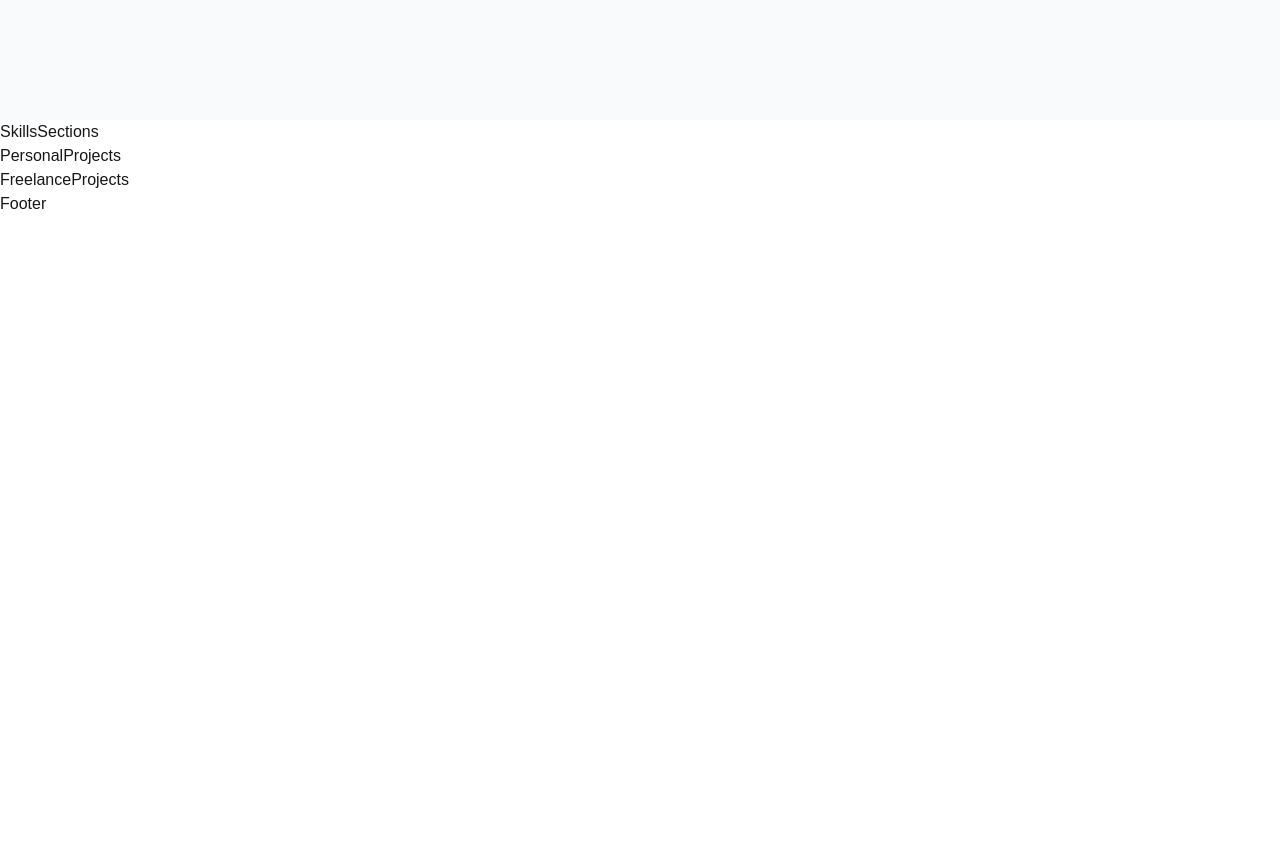
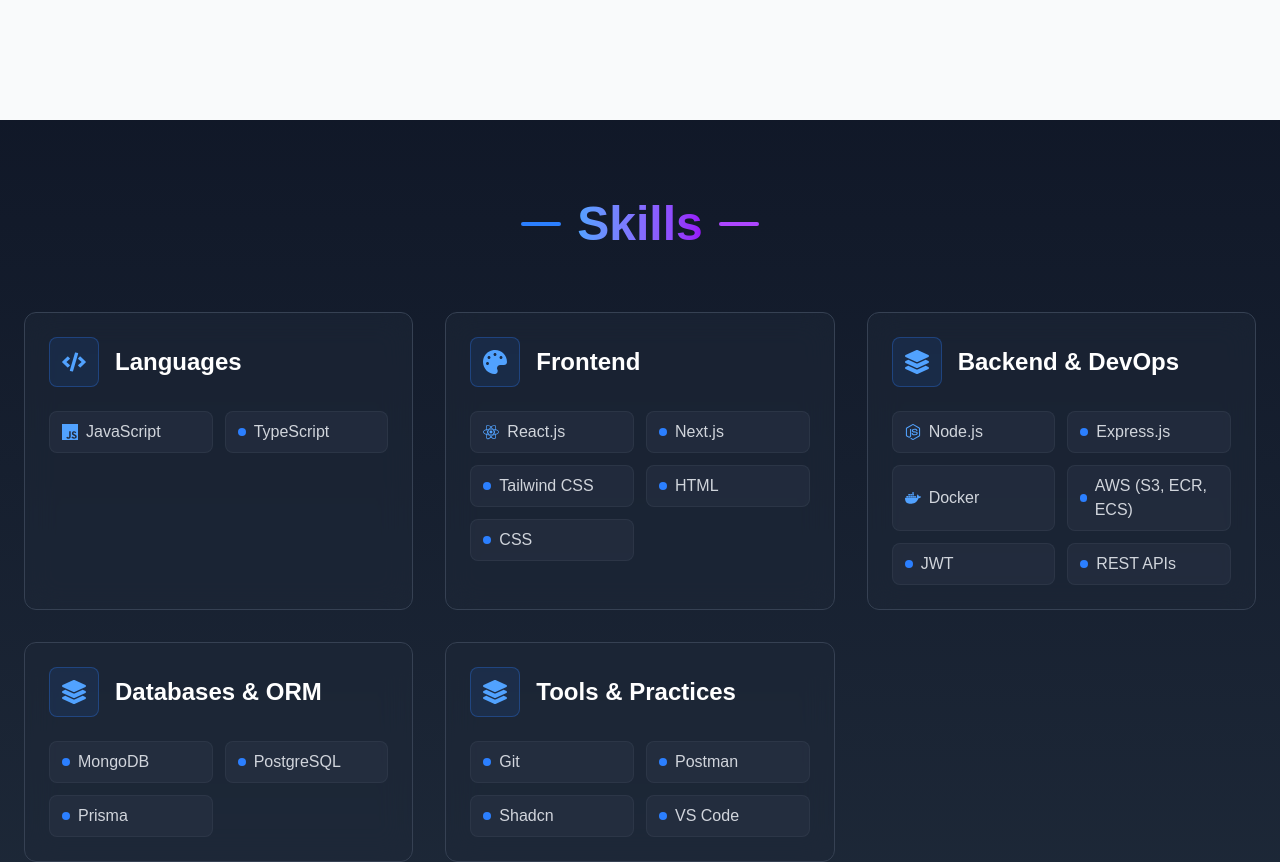
Before and after one commit to niks-nikhil-anand/Frontend_Intern_Challenge, a Next.js app: page / in a window 1280 px wide. Shown: the part 680-1542 px from the top of the page. Before the commit the page ends 896 px from the top, so only its background shows below. Built offline with nearby package versions, Linux system fonts and the light colour scheme.

Commit message:
Added the skills section

```diff
--- a/src/components/HeroSection.js
+++ b/src/components/HeroSection.js
@@ -17,21 +17,21 @@
           />
         </div>
         <div className="flex flex-col justify-center text-center md:text-left">
-          <h1 className="text-4xl md:text-5xl font-bold text-gray-800 mb-4">
+          <h1 className="text-4xl md:text-5xl font-bold text-gray-800 mb-4 ">
             Hi, I'm Nikhil Anand 👋
           </h1>
-          <p className="text-gray-600 text-lg mb-6 max-w-xl">
+          <p className="text-gray-600 text-lg mb-6 max-w-xl ">
             Full Stack Developer | Passionate about building scalable web apps and solving real-world problems using cutting-edge technology. Currently focusing on React.js, Next.js, Node.js, Docker, and AWS.
           </p>
 
           <div className="flex flex-col md:flex-row gap-4 justify-center md:justify-start">
             <Link href="/MyResume.pdf" download>
-              <button className="px-6 py-3 bg-black text-white rounded-full shadow hover:bg-gray-800 transition">
+              <button className="px-6 py-3 bg-black text-white rounded-full shadow hover:bg-gray-800 transition cursor-pointer">
                 Download Resume
               </button>
             </Link>
-            <Link href={"/AboutUs"} target="_blank">
-              <button className="px-6 py-3 border border-black text-black rounded-full hover:bg-black hover:text-white transition">
+            <Link href={"/AboutUs"} >
+              <button className="px-6 py-3 border border-black text-black rounded-full hover:bg-black hover:text-white transition cursor-pointer">
                 My Journey
               </button>
             </Link>
--- a/src/components/SkillsSections.js
+++ b/src/components/SkillsSections.js
@@ -1,9 +1,96 @@
-import React from 'react'
+"use client";
+
+import { skills } from "@/constants";
+import React from "react";
+import { FaCode, FaDatabase, FaLayerGroup, FaNetworkWired, FaPalette, FaServer } from "react-icons/fa";
+import { SiJavascript, SiPython, SiReact, SiNodedotjs, SiDocker } from "react-icons/si";
 
 const SkillsSections = () => {
+  // Map skill items to their corresponding icons
+  const getItemIcon = (item) => {
+    const iconMap = {
+      "javascript": <SiJavascript className="w-4 h-4" />,
+      "react": <SiReact className="w-4 h-4" />,
+      "node.js": <SiNodedotjs className="w-4 h-4" />,
+      "python": <SiPython className="w-4 h-4" />,
+      "docker": <SiDocker className="w-4 h-4" />
+    };
+
+    // Check if any key in the map is included in the item (case insensitive)
+    const matchedKey = Object.keys(iconMap).find(key =>
+      item.toLowerCase().includes(key.toLowerCase())
+    );
+
+    return matchedKey ? iconMap[matchedKey] : null;
+  };
+
+  // Map category names to their corresponding icons
+  const getCategoryIcon = (category) => {
+    switch (category.toLowerCase()) {
+      case "frontend":
+        return <FaPalette className="w-6 h-6" />;
+      case "backend":
+        return <FaServer className="w-6 h-6" />;
+      case "languages":
+        return <FaCode className="w-6 h-6" />;
+      case "databases":
+        return <FaDatabase className="w-6 h-6" />;
+      case "devops":
+        return <FaNetworkWired className="w-6 h-6" />;
+      default:
+        return <FaLayerGroup className="w-6 h-6" />;
+    }
+  };
+
   return (
-    <div>SkillsSections</div>
-  )
-}
+    <section className="w-full py-20 px-6 bg-gradient-to-b from-gray-900 to-gray-800" id="skills">
+      <div className="max-w-7xl mx-auto">
+        <div className="flex items-center justify-center mb-16">
+          <div className="h-1 w-10 bg-blue-500 mr-4 rounded-full"></div>
+          <h2 className="text-5xl font-bold text-transparent bg-clip-text bg-gradient-to-r from-blue-400 to-purple-600">
+            Skills
+          </h2>
+          <div className="h-1 w-10 bg-purple-500 ml-4 rounded-full"></div>
+        </div>
 
-export default SkillsSections
+        <div className="grid grid-cols-1 md:grid-cols-2 lg:grid-cols-3 gap-8">
+          {skills.map((skillCategory, index) => (
+            <div
+              key={index}
+              className="bg-gray-800/50 backdrop-blur-lg border border-gray-700 rounded-xl p-6 hover:shadow-lg hover:shadow-blue-500/20 transition-all duration-300 group"
+            >
+              <div className="flex items-center mb-6">
+                <div className="p-3 bg-blue-500/10 rounded-lg border border-blue-500/30 text-blue-400 mr-4 group-hover:bg-blue-500/20 transition-all duration-300">
+                  {getCategoryIcon(skillCategory.category)}
+                </div>
+                <h3 className="text-2xl font-semibold text-white">
+                  {skillCategory.category}
+                </h3>
+              </div>
+
+              <div className="grid grid-cols-2 gap-3">
+                {skillCategory.items.map((item, idx) => (
+                  <div
+                    key={idx}
+                    className="flex items-center py-2 px-3 bg-gray-700/30 rounded-lg hover:bg-gray-700/50 transition-all duration-200 border border-gray-700/50 hover:border-blue-500/30 text-gray-300 hover:text-white"
+                  >
+                    {getItemIcon(item) ? (
+                      <div className="mr-2 text-blue-400">
+                        {getItemIcon(item)}
+                      </div>
+                    ) : (
+                      <div className="w-2 h-2 bg-blue-500 rounded-full mr-2"></div>
+                    )}
+                    {item}
+                  </div>
+                ))}
+              </div>
+            </div>
+          ))}
+        </div>
+      </div>
+    </section>
+  );
+};
+
+export default SkillsSections;
--- /dev/null
+++ b/src/constants/index.js
@@ -0,0 +1,22 @@
+export const skills = [
+    {
+      category: "Languages",
+      items: ["JavaScript", "TypeScript"],
+    },
+    {
+      category: "Frontend",
+      items: ["React.js", "Next.js", "Tailwind CSS", "HTML", "CSS"],
+    },
+    {
+      category: "Backend & DevOps",
+      items: ["Node.js", "Express.js", "Docker", "AWS (S3, ECR, ECS)", "JWT", "REST APIs"],
+    },
+    {
+      category: "Databases & ORM",
+      items: ["MongoDB", "PostgreSQL", "Prisma"],
+    },
+    {
+      category: "Tools & Practices",
+      items: ["Git", "Postman", "Shadcn", "VS Code"],
+    },
+  ];
```
